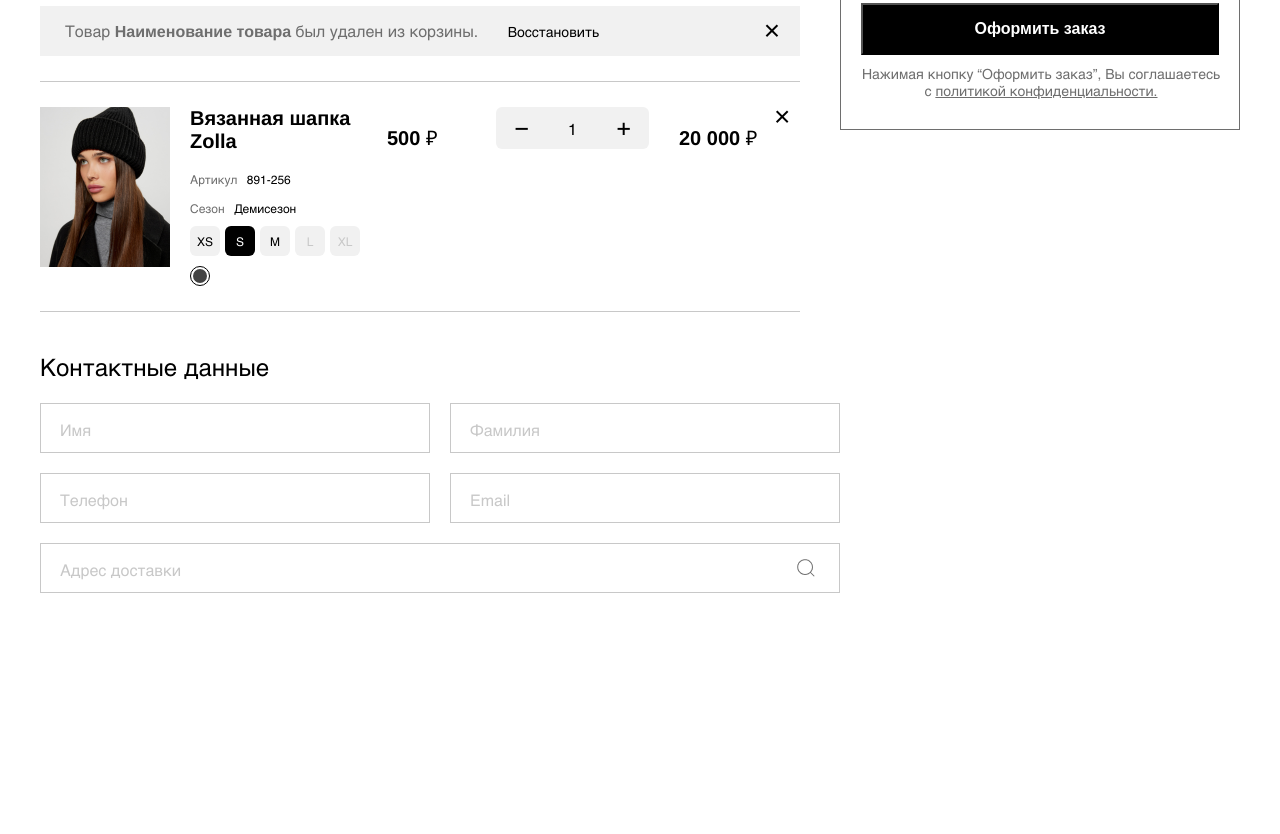
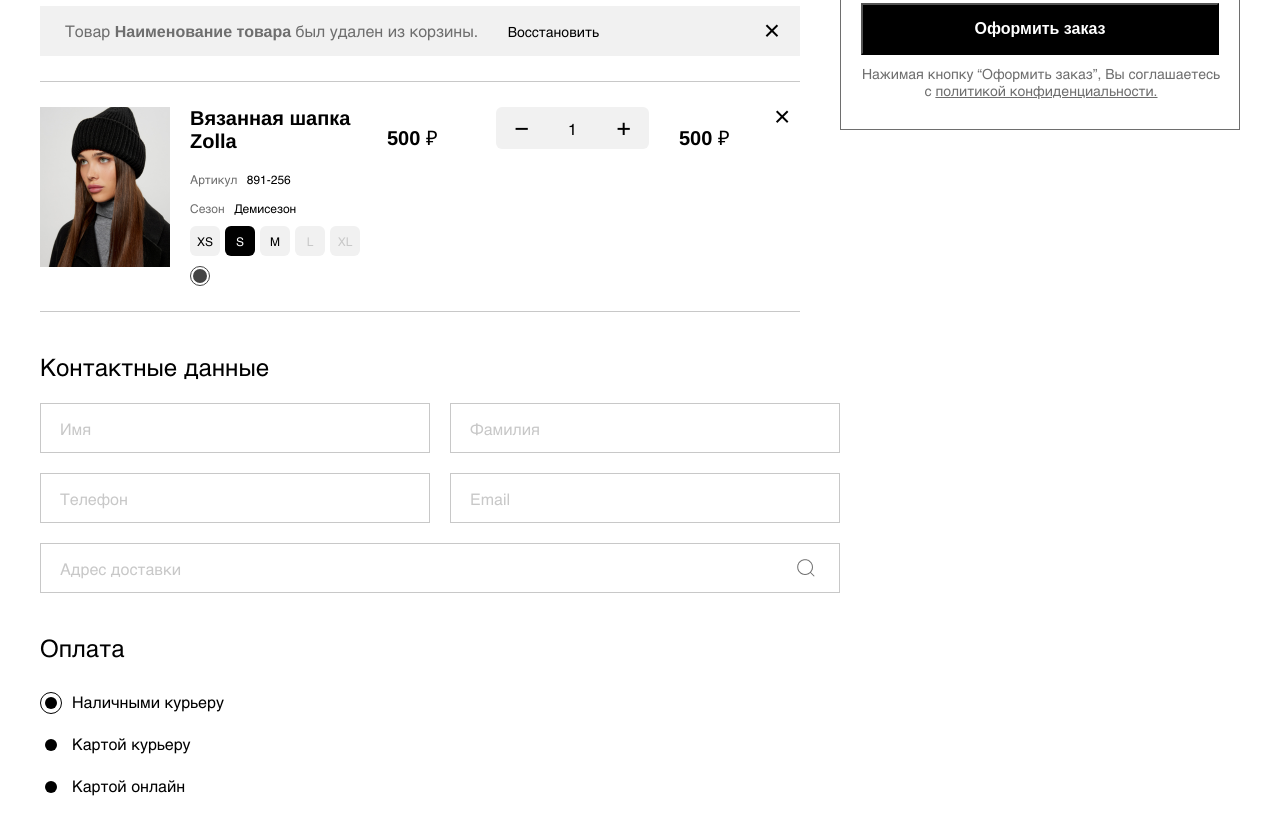
Before and after one commit to a-gran/order-5corners, a website: page index.html in a window 1280 px wide. Shown: the part 636-1470 px from the top of the page. Before the commit the page ends 1429 px from the top, so only its background shows below. Drawn offline with Linux system fonts and the light colour scheme.

Commit message:
добавил радио-кнопки оплаты

```diff
--- a/index.html
+++ b/index.html
@@ -90,19 +90,19 @@
 						<div class="color-product">
 							<input class="color-product__check" id="512-05-black" type="radio"
 								name="color-product-512-05" checked />
-							<label class="color-product__label" for="512-05-black">
+							<label class="color-product__label color-product__label--black" for="512-05-black">
 								<span class="color-product__сircle color-product__сircle--black"></span>
 							</label>
 
 							<input class="color-product__check" id="512-05-blue" type="radio"
 								name="color-product-512-05" />
-							<label class="color-product__label" for="512-05-blue">
+							<label class="color-product__label color-product__label--blue" for="512-05-blue">
 								<span class="color-product__сircle color-product__сircle--blue"></span>
 							</label>
 
 							<input class="color-product__check" id="512-05-brown" type="radio"
 								name="color-product-512-05" />
-							<label class="color-product__label" for="512-05-brown">
+							<label class="color-product__label color-product__label--brown" for="512-05-brown">
 								<span class="color-product__сircle color-product__сircle--brown"></span>
 							</label>
 						</div>
@@ -178,19 +178,19 @@
 						<div class="color-product">
 							<input class="color-product__check" id="black-891-256" type="radio"
 								name="color-product-891-256" checked />
-							<label class="color-product__label" for="black-891-256">
+							<label class="color-product__label color-product__label--black" for="black-891-256">
 								<span class="color-product__сircle color-product__сircle--black"></span>
 							</label>
 
 							<input class="color-product__check" id="blue-891-256" type="radio"
 								name="color-product-891-256" />
-							<label class="color-product__label hidden" for="blue-891-256">
+							<label class="color-product__label color-product__label--blue hidden" for="blue-891-256">
 								<span class="color-product__сircle color-product__сircle--blue"></span>
 							</label>
 
 							<input class="color-product__check" id="brown-891-256" type="radio"
 								name="color-product-891-256" />
-							<label class="color-product__label hidden" for="brown-891-256">
+							<label class="color-product__label color-product__label--brown hidden" for="brown-891-256">
 								<span class="color-product__сircle color-product__сircle--brown"></span>
 							</label>
 						</div>
@@ -213,7 +213,7 @@
 							<span class="good-cost__cross-for-all">24 000</span> &#8381;
 						</span>
 						<span class="good-cost__final">
-							<span class="good-cost__final-for-all bold">20 000</span> &#8381;
+							<span class="good-cost__final-for-all bold">500</span> &#8381;
 						</span>
 					</div>
 					<button class="close-btn" type="button">
@@ -273,9 +273,9 @@
 	</section>
 
 	<div class="container contacts-data">
-		<div class="contacts-data__wrap">
+		<form class="contacts-data__wrap">
 			<h2 class="contacts-data__header">Контактные данные</h2>
-			<form class="contacts-data__form">
+			<div class="contacts-data__form-profile">
 				<div class="user-box">
 					<input class="user-box__input" id="name" type="text" name="name" required="">
 					<label class="user-box__label" for="name">Имя</label>
@@ -294,14 +294,44 @@
 				</div>
 				<div class="user-box user-box__search">
 					<input class="user-box__input" id="address" type="text" name="address" required="">
-					<div class="user-box__input-search"></div>
+					<div class="user-box__search-input"></div>
 					<label class="user-box__label" for="address">Адрес доставки</label>
 				</div>
-			</form>
-		</div>
-		<div class="contacts-data__map">
+			</div>
 
-		</div>
+			<h2 class="contacts-payment__header">Оплата</h2>
+			<div class="contacts-payment__form flex">
+				<div class="contacts-payment__wrap flex">
+					<input class="contacts-payment__input" id="cash" type="radio" name="payment"
+						placeholde="Наличными курьеру" checked />
+					Наличными курьеру
+					<label class="contacts-payment__label" for="cash">
+						<span class="contacts-payment__сircle"></span>
+					</label>
+				</div>
+
+				<div class="contacts-payment__wrap flex">
+					<input class="contacts-payment__input" id="card" type="radio" name="payment" />
+					Картой курьеру
+					<label class="contacts-payment__label" for="card">
+						<span class="contacts-payment__сircle"></span>
+					</label>
+				</div>
+
+				<div class="contacts-payment__wrap flex">
+					<input class="contacts-payment__input" id="online" type="radio" name="payment" />
+					Картой онлайн
+					<label class="contacts-payment__label" for="online">
+						<span class="contacts-payment__сircle"></span>
+					</label>
+				</div>
+			</div>
+		</form>
+	</div>
+
+	<div class="contacts-data__map">
+
+	</div>
 
 	</div>
 
--- a/src/css/style.scss
+++ b/src/css/style.scss
@@ -60,6 +60,10 @@ $bold: 700;
 .flex-sb {
 	display: flex;
 	justify-content: space-between;
+}
+
+.flex {
+	display: flex;
 }
 
 // global styles
@@ -482,9 +486,6 @@ body {
 .color-product__label {
 	width: 1.25rem;
 	height: 1.25rem;
-	background-color: $white;
-	color: $black;
-	font-size: $reg12;
 	border-radius: 50%;
 	display: flex;
 	justify-content: center;
@@ -517,8 +518,16 @@ body {
 }
 
 // check color of good
-.color-product__check:checked + .color-product__label {
-	border: 1px solid $black;
+.color-product__check:checked + .color-product__label--black {
+	border: 1px solid $blackProduct;
+}
+
+.color-product__check:checked + .color-product__label--blue {
+	border: 1px solid $blueProduct;
+}
+
+.color-product__check:checked + .color-product__label--brown {
+	border: 1px solid $brownProduct;
 }
 
 // cost
@@ -647,7 +656,7 @@ body {
 
 .user-box__label {
 	position: absolute;
-	top: 5px;
+	top: 4px;
 	left: 20px;
 	padding: 0.75rem 0;
 	font-size: $reg16;
@@ -667,12 +676,10 @@ body {
 	color: $grey2;
 	font-size: $reg12;
 	background: $white;
-	//padding-left: 3px;
-	//padding-right: 3px;
 	padding: 0 3px;
 }
 
-.contacts-data__form {
+.contacts-data__form-profile {
 	display: grid;
 	grid-template-columns: repeat(2, 1fr);
 	grid-column-gap: 1.25rem;
@@ -685,9 +692,54 @@ body {
 	position: relative;
 }
 
-.user-box__input-search::before {
+.user-box__search-input::before {
 	content: url(../img/searchOn.png);
 	position: absolute;
 	bottom: 12px;
 	right: 1.5rem;
 }
+
+.contacts-payment__header {
+	margin-top: 2.5rem;
+	margin-bottom: 1.875rem;
+	font-weight: $normal;
+}
+
+.contacts-payment__form {
+	flex-direction: column;
+	align-items: flex-start;
+}
+
+// payment
+
+.contacts-payment__label {
+	width: 1.375rem;
+	height: 1.375rem;
+	border-radius: 50%;
+	display: flex;
+	justify-content: center;
+	align-items: center;
+	cursor: pointer;
+	transition: 0.3s;
+	margin-right: 0.625rem;
+	margin-bottom: 1.25rem;
+}
+
+.contacts-payment__сircle {
+	width: 0.75rem;
+	height: 0.75rem;
+	border-radius: 50%;
+	background-color: $black;
+}
+
+.contacts-payment__input[type=radio] {
+	display: none;
+}
+
+.contacts-payment__input:checked + .contacts-payment__label {
+	border: 1px solid $black;
+}
+
+.contacts-payment__wrap {
+	flex-direction: row-reverse;
+}
```
Also changed, not shown: build/css/style.min.css, 1 other file.
